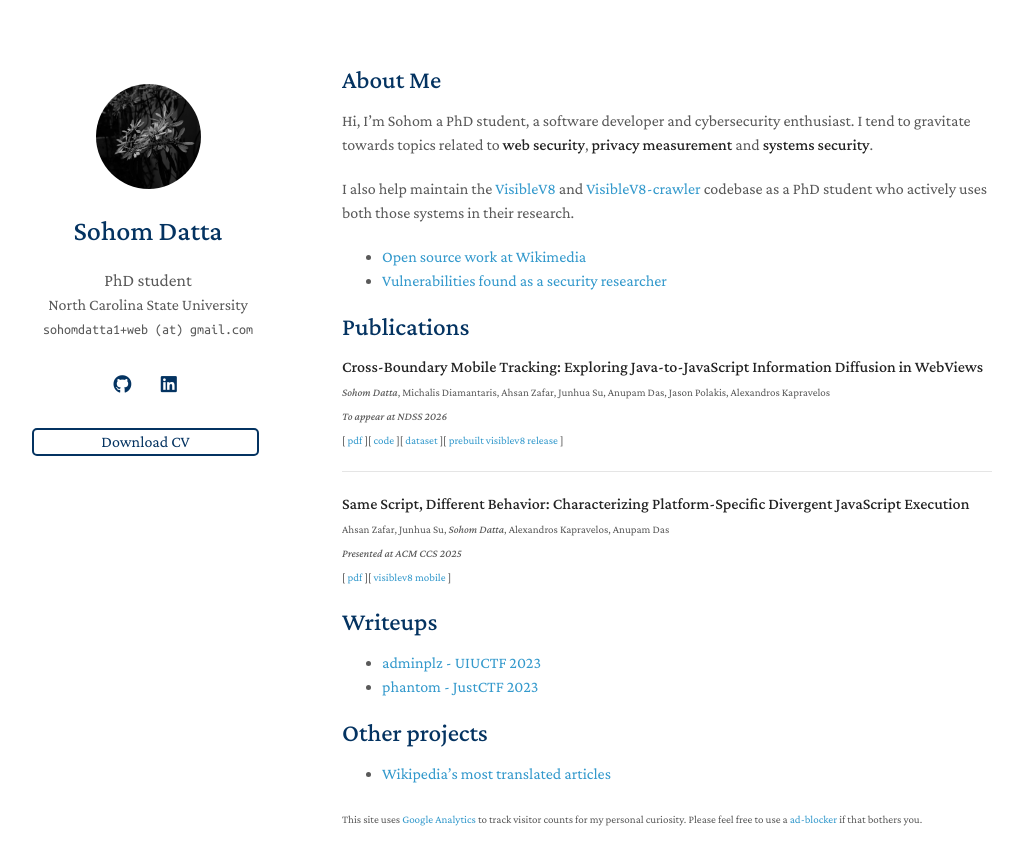
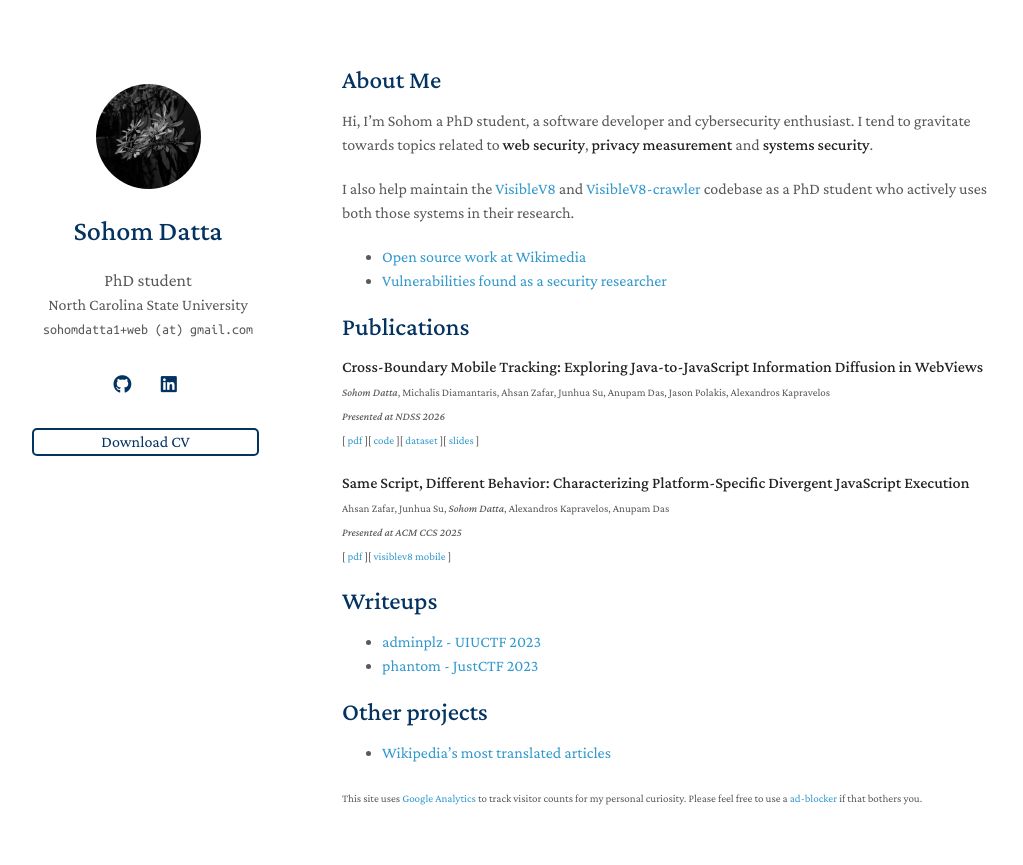
Before and after one commit to sohomdatta1/sohomdatta1.github.io, a Jekyll site: the page built from index.md, in a window 1280 px wide and 924 px high. Shown: the top 865 px of the window, without its empty margins (128-1151 px from the left). Built offline with Jekyll 4.4.1, drawn with Linux system fonts in a browser that asks for light colours; nearby versions of some CDN libraries; a style sheet for code colours, icons or effects is not loaded; our own code applies the rules of GitHub Pages for plain Markdown files.

Commit message:
Add slides

```diff
--- a/index.md
+++ b/index.md
@@ -15,10 +15,8 @@ I also help maintain the [VisibleV8](https://github.com/wspr-ncsu/visiblev8) and
 
 **Cross-Boundary Mobile Tracking: Exploring Java-to-JavaScript Information Diffusion in WebViews**<br>
 <small>*Sohom Datta*, Michalis Diamantaris, Ahsan Zafar, Junhua Su, Anupam Das, Jason Polakis, Alexandros Kapravelos</small><br>
-<small>*To appear at NDSS 2026*</small><br>
-<small>[ [pdf](./paper/ndss26-summer-final910.pdf) ][ [code](https://github.com/wspr-ncsu/webviewtracer) ][ [dataset](https://datadryad.org/dataset/doi:10.5061/dryad.05qfttffz) ][ [prebuilt visiblev8 release](https://github.com/wspr-ncsu/visiblev8/releases/latest) ]</small>
-
----
+<small>*Presented at NDSS 2026*</small><br>
+<small>[ [pdf](./paper/ndss26-summer-final910.pdf) ][ [code](https://github.com/wspr-ncsu/webviewtracer) ][ [dataset](https://datadryad.org/dataset/doi:10.5061/dryad.05qfttffz) ][ [slides](./assets/files/ndss26-summer-slides.pdf) ]</small>
 
 **Same Script, Different Behavior: Characterizing Platform-Specific Divergent JavaScript Execution**<br>
 <small>Ahsan Zafar, Junhua Su, *Sohom Datta*, Alexandros Kapravelos, Anupam Das</small><br>
```
Also changed, not shown: 1 other file.
